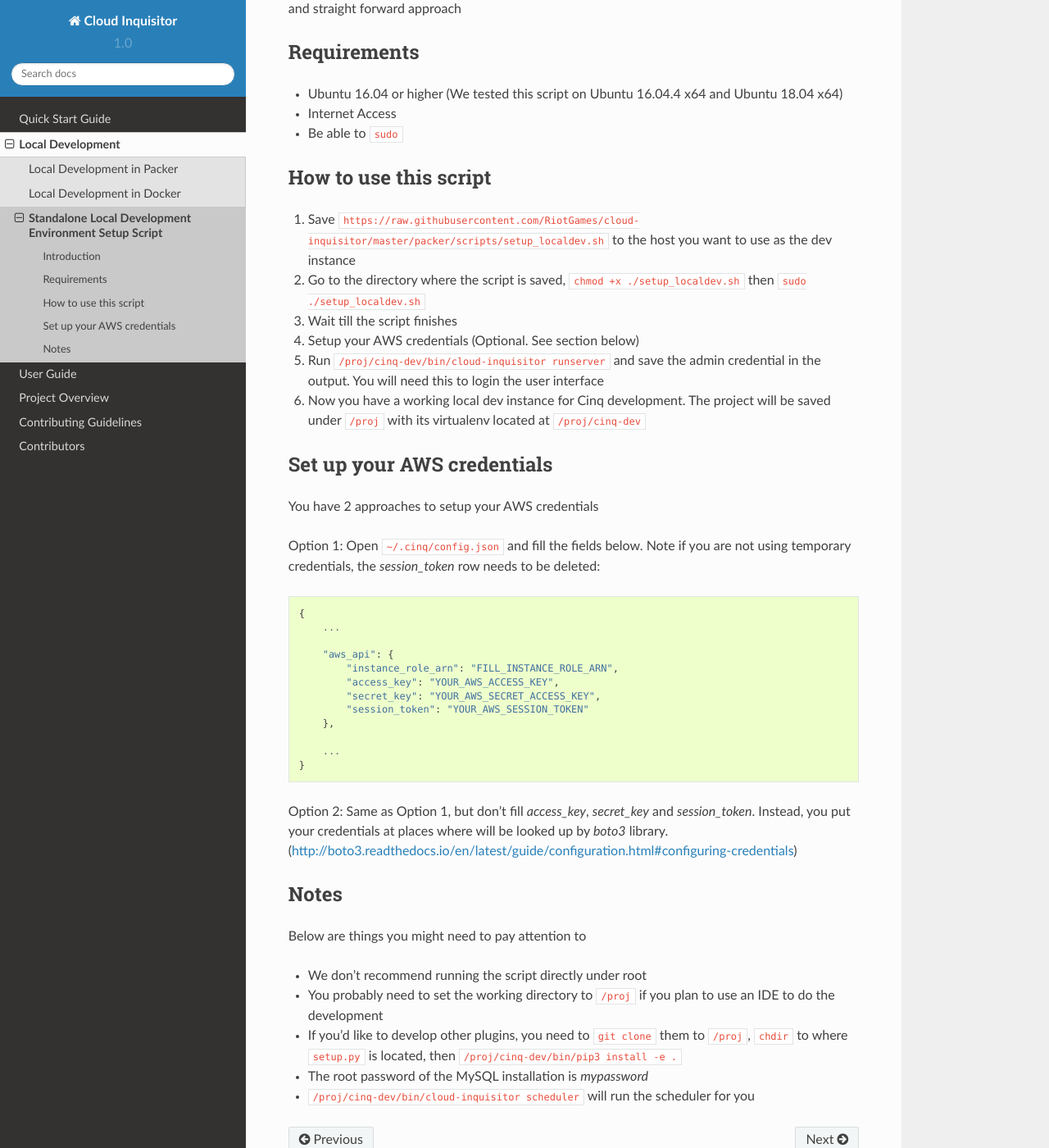
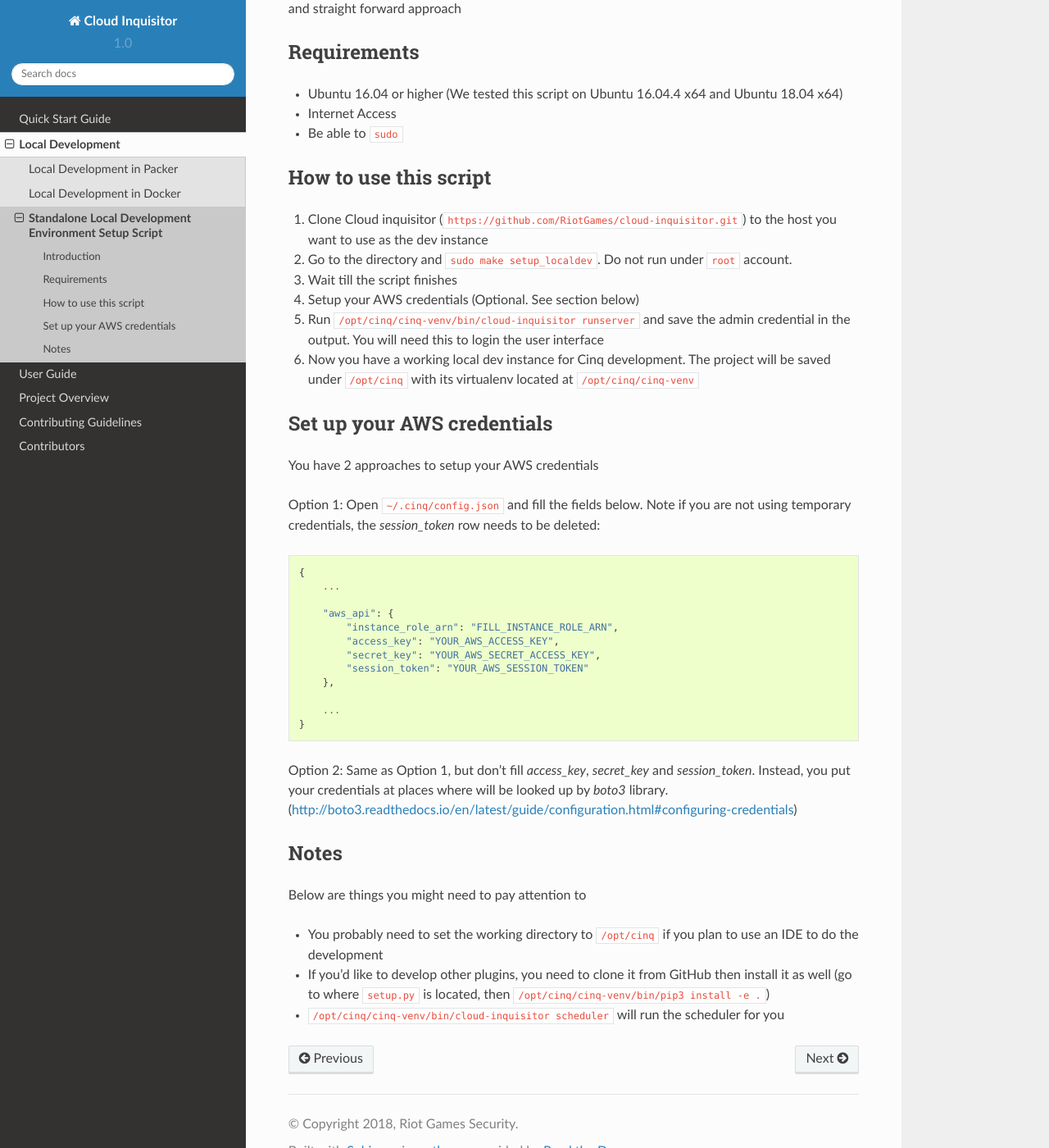
Before and after one commit to RiotGames/cinq-docs, a Sphinx documentation site: the page built from source/local-development/local.rst, in a window 1280 px wide and 1400 px high, scrolled down 446 px. Shown: the whole window at 82% size. Built offline with Sphinx 7.4.7 and the Read the Docs theme 2.0.0, drawn with Linux system fonts in a browser that asks for light colours; formulas are drawn with MathJax 3.

Commit message:
Update doc as we changed how we setup the local dev instance

```diff
--- a/source/local-development/local.rst
+++ b/source/local-development/local.rst
@@ -23,12 +23,12 @@
 How to use this script
 ----------------------
 
-1. Save ``https://raw.githubusercontent.com/RiotGames/cloud-inquisitor/master/packer/scripts/setup_localdev.sh`` to the host you want to use as the dev instance
-2. Go to the directory where the script is saved, ``chmod +x ./setup_localdev.sh`` then ``sudo ./setup_localdev.sh``
+1. Clone Cloud inquisitor (``https://github.com/RiotGames/cloud-inquisitor.git``) to the host you want to use as the dev instance
+2. Go to the directory and ``sudo make setup_localdev``. Do not run under ``root`` account.
 3. Wait till the script finishes
 4. Setup your AWS credentials (Optional. See section below)
-5. Run ``/proj/cinq-dev/bin/cloud-inquisitor runserver`` and save the admin credential in the output. You will need this to login the user interface
-6. Now you have a working local dev instance for Cinq development. The project will be saved under ``/proj`` with its virtualenv located at ``/proj/cinq-dev``
+5. Run ``/opt/cinq/cinq-venv/bin/cloud-inquisitor runserver`` and save the admin credential in the output. You will need this to login the user interface
+6. Now you have a working local dev instance for Cinq development. The project will be saved under ``/opt/cinq`` with its virtualenv located at ``/opt/cinq/cinq-venv``
 
 Set up your AWS credentials
 ---------------------------
@@ -59,8 +59,6 @@
 
 Below are things you might need to pay attention to
 
-* We don't recommend running the script directly under root
-* You probably need to set the working directory to ``/proj`` if you plan to use an IDE to do the development
-* If you'd like to develop other plugins, you need to ``git clone`` them to ``/proj``, ``chdir`` to where ``setup.py`` is located, then ``/proj/cinq-dev/bin/pip3 install -e .``
-* The root password of the MySQL installation is `mypassword`
-* ``/proj/cinq-dev/bin/cloud-inquisitor scheduler`` will run the scheduler for you
+* You probably need to set the working directory to ``/opt/cinq`` if you plan to use an IDE to do the development
+* If you'd like to develop other plugins, you need to clone it from GitHub then install it as well (go to where ``setup.py`` is located, then ``/opt/cinq/cinq-venv/bin/pip3 install -e .``)
+* ``/opt/cinq/cinq-venv/bin/cloud-inquisitor scheduler`` will run the scheduler for you
```
